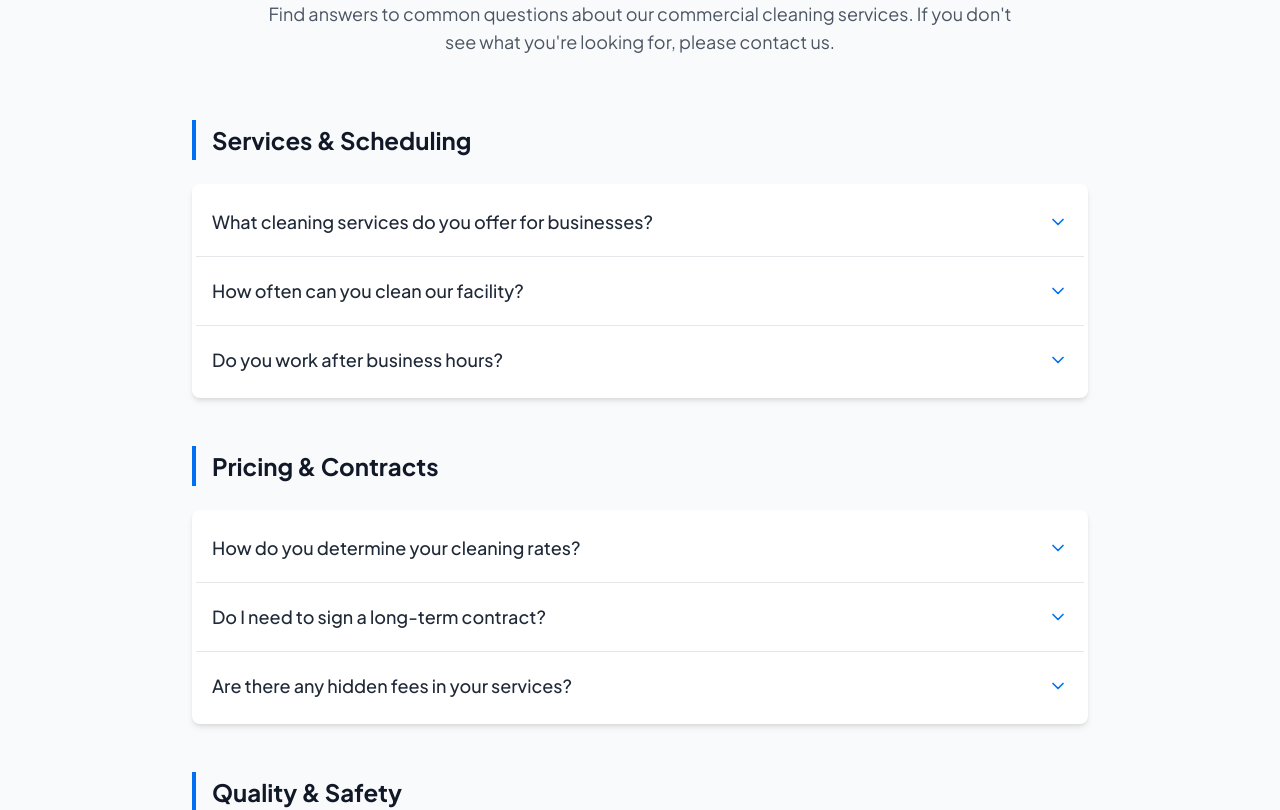
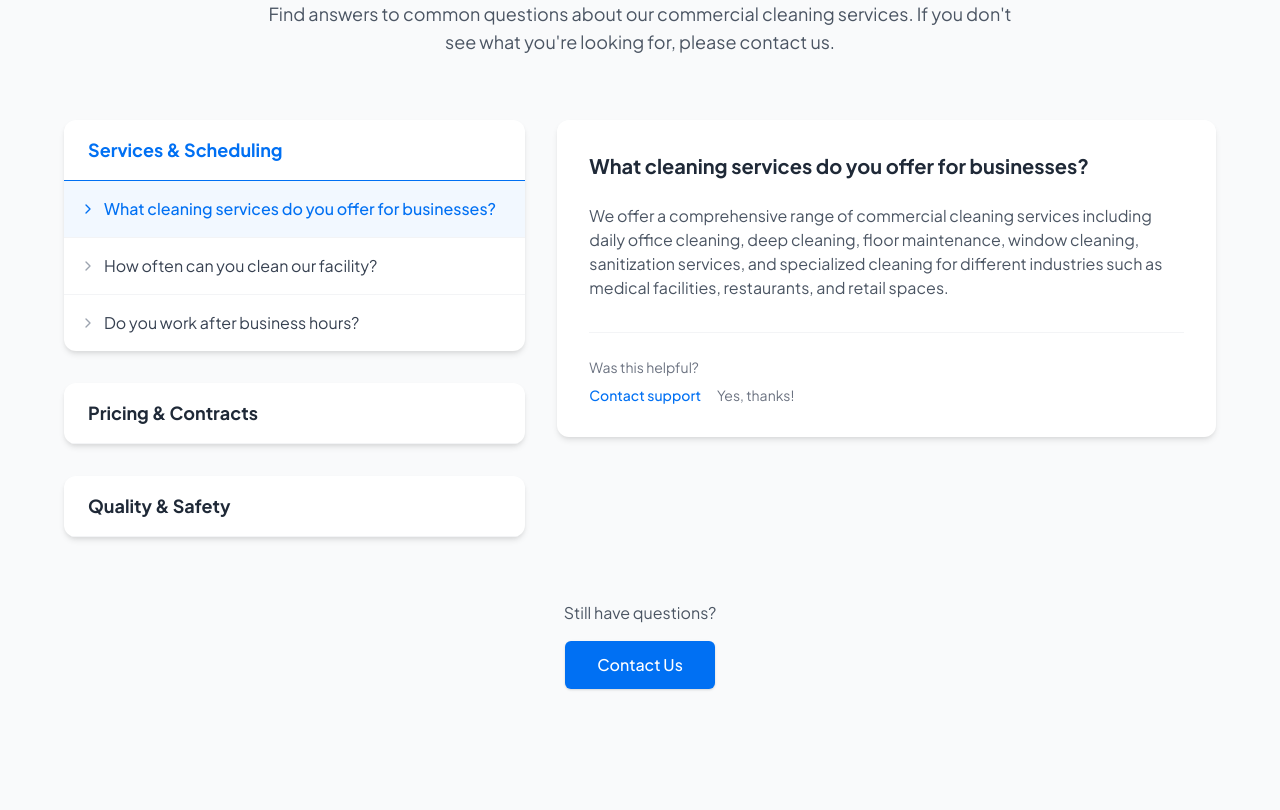
Before and after one commit to bennyortiz/brightway-website-code, a Next.js app: page / in a window 1280 px wide. Shown: the part 6540-7350 px from the top of the page. Built offline with nearby package versions, Linux system fonts and the light colour scheme; a web font is replaced by a local one.

Commit message:
Redesign FAQ section with modern two-column layout

```diff
--- a/app/components/sections/FAQ/index.tsx
+++ b/app/components/sections/FAQ/index.tsx
@@ -1,8 +1,8 @@
 'use client';
 
-import React from 'react';
-import FAQCategory from './FAQCategory';
+import React, { useState } from 'react';
 import { faqData } from './faqData';
+import { ChevronRight } from 'lucide-react';
 
 // Fallback data in case the import fails
 const fallbackFaqData = [
@@ -21,12 +21,20 @@ const fallbackFaqData = [
 /**
  * FAQ Section Component
  *
- * Displays frequently asked questions organized by categories.
- * The accordion-style layout allows users to expand/collapse answers.
+ * Displays frequently asked questions in a modern two-column layout.
+ * Left column shows categories and questions, right column shows the selected answer.
  */
 const FAQ = () => {
   // Use faqData if available, otherwise use fallback
   const faqCategories = faqData || fallbackFaqData;
+
+  // Track the active category and question
+  const [activeCategory, setActiveCategory] = useState(0);
+  const [activeQuestion, setActiveQuestion] = useState(0);
+
+  // Get currently selected FAQ item
+  const selectedCategory = faqCategories[activeCategory];
+  const selectedQuestion = selectedCategory?.items[activeQuestion] || { question: '', answer: '' };
 
   return (
     <section id="faq" className="w-full py-16 md:py-24 bg-gray-50">
@@ -40,10 +48,71 @@ const FAQ = () => {
           </p>
         </div>
 
-        <div className="max-w-4xl mx-auto px-4 md:px-0">
-          {faqCategories.map((category, index) => (
-            <FAQCategory key={index} title={category.title} items={category.items} />
-          ))}
+        <div className="grid grid-cols-1 lg:grid-cols-12 gap-8 max-w-6xl mx-auto">
+          {/* Left column - Categories and Questions */}
+          <div className="lg:col-span-5 space-y-8 h-full">
+            {faqCategories.map((category, catIndex) => (
+              <div key={catIndex} className="bg-white rounded-xl shadow-md overflow-hidden">
+                <h3
+                  className={`font-bold text-lg px-6 py-4 border-b cursor-pointer hover:bg-gray-50 transition-colors ${
+                    activeCategory === catIndex ? 'text-primary border-primary' : 'text-gray-800 border-gray-100'
+                  }`}
+                  onClick={() => setActiveCategory(catIndex)}
+                >
+                  {category.title}
+                </h3>
+                {activeCategory === catIndex && (
+                  <div className="divide-y divide-gray-100">
+                    {category.items.map((item, qIndex) => (
+                      <button
+                        key={qIndex}
+                        className={`flex items-center w-full text-left p-4 hover:bg-gray-50 transition-colors ${
+                          activeQuestion === qIndex && activeCategory === catIndex
+                            ? 'bg-primary/5 text-primary font-medium'
+                            : 'text-gray-700'
+                        }`}
+                        onClick={() => setActiveQuestion(qIndex)}
+                      >
+                        <ChevronRight
+                          className={`mr-2 h-4 w-4 flex-shrink-0 ${
+                            activeQuestion === qIndex && activeCategory === catIndex ? 'text-primary' : 'text-gray-400'
+                          }`}
+                        />
+                        <span className="line-clamp-2">{item.question}</span>
+                      </button>
+                    ))}
+                  </div>
+                )}
+              </div>
+            ))}
+          </div>
+
+          {/* Right column - Answer display */}
+          <div className="lg:col-span-7">
+            <div className="bg-white rounded-xl shadow-md p-8 sticky top-24">
+              <h3 className="text-xl font-bold text-gray-800 mb-6">
+                {selectedQuestion.question}
+              </h3>
+              <div className="prose prose-sm max-w-none text-gray-600">
+                {selectedQuestion.answer}
+              </div>
+
+              <div className="mt-8 pt-6 border-t border-gray-100">
+                <p className="text-gray-500 text-sm">Was this helpful?</p>
+                <div className="flex space-x-4 mt-2">
+                  <a
+                    href="#contact"
+                    className="text-primary hover:text-primary-dark font-medium transition-colors text-sm"
+                  >
+                    Contact support
+                  </a>
+                  <button className="text-gray-500 hover:text-primary transition-colors text-sm">
+                    Yes, thanks!
+                  </button>
+                </div>
+              </div>
+            </div>
+          </div>
         </div>
 
         <div className="text-center mt-16">
```
